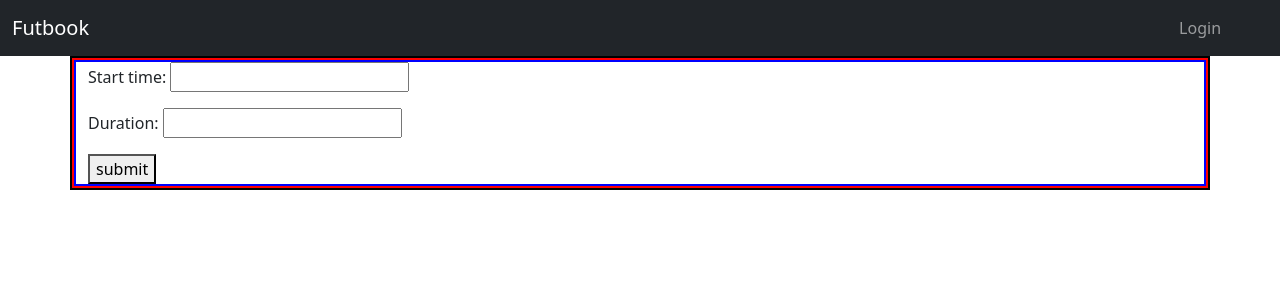
After one commit to AkantaRaii/Django-FutsalBooking, a Django app: page /bookfutsal/ in a window 1280 px wide. The commit adds this page. Shown: the top 300 px of the page. Run offline with Django 4.2, Linux system fonts and the light colour scheme.

Commit message:
booking form

```diff
--- a/app/form.py
+++ b/app/form.py
@@ -25,7 +25,6 @@ class searchform(forms.Form):
     query=forms.CharField(label='search')
 
 
-class BookingForm(forms.ModelForm):
-    class Meta:
-        model = booking
-        fields = ['user', 'start_time','duration']
+class BookingForm(forms.Form):
+    start_time = forms.DateTimeField()
+    duration = forms.IntegerField()
--- /dev/null
+++ b/app/templates/book_futsal.html
@@ -0,0 +1,8 @@
+{%extends 'base.html'%}
+{%block content %}
+<form method="post">
+    {% csrf_token%}
+    {{form.as_p}}
+    <button type="submit">submit</button>
+</form>
+{%endblock%}
--- a/app/templates/main/cards.html
+++ b/app/templates/main/cards.html
@@ -8,7 +8,7 @@
     <p class="card-text">Price Per Hour: {{futsal.price_per_hour}}</p>
     <p class="card-text">Phone:: {{futsal.futsal_court_phone}}</p>
     <p class="card-text"><small class="text-body-secondary">Last updated 3 mins ago</small></p>
-    <a class="btn btn-primary" href="{% url 'signup'%}">Book</a>
+    <a class="btn btn-primary" href="{% url 'bookfutsal'%}">Book</a>
   </div>
 </div>
 {% endfor %}
--- a/app/urls.py
+++ b/app/urls.py
@@ -8,6 +8,7 @@ urlpatterns=[
     path('login/',views.login_user,name="login"),
     path('logout/',views.logout_user,name="logout"),
     path('addfutsal/',views.addfutsal,name="addfutsal"),
+    path('bookfutsal/',views.bookfutsal,name="bookfutsal"),
 
 
 
--- a/app/views.py
+++ b/app/views.py
@@ -60,4 +60,9 @@ def addfutsal(request):
             form.save()
             return redirect('home')
     form=futsalforms()
-    return render(request,'addfutsal.html',{'form':form})
+    return render(request,'addfutsal.html',{'form':form})\
+
+
+def bookfutsal(request):
+    form=BookingForm()
+    return render(request,'book_futsal.html',{'form':form})
```
